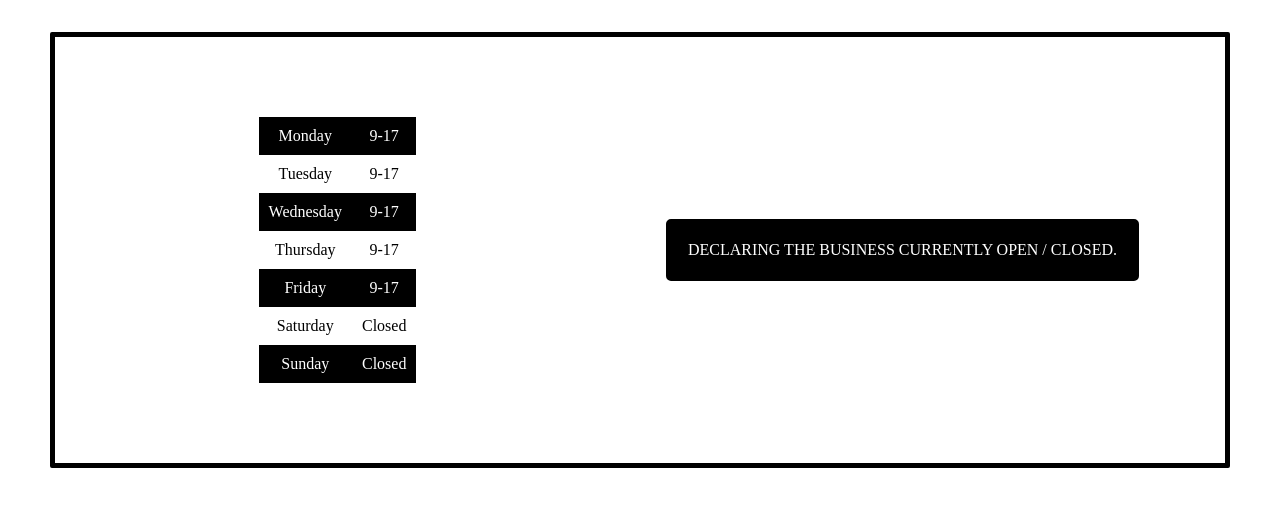
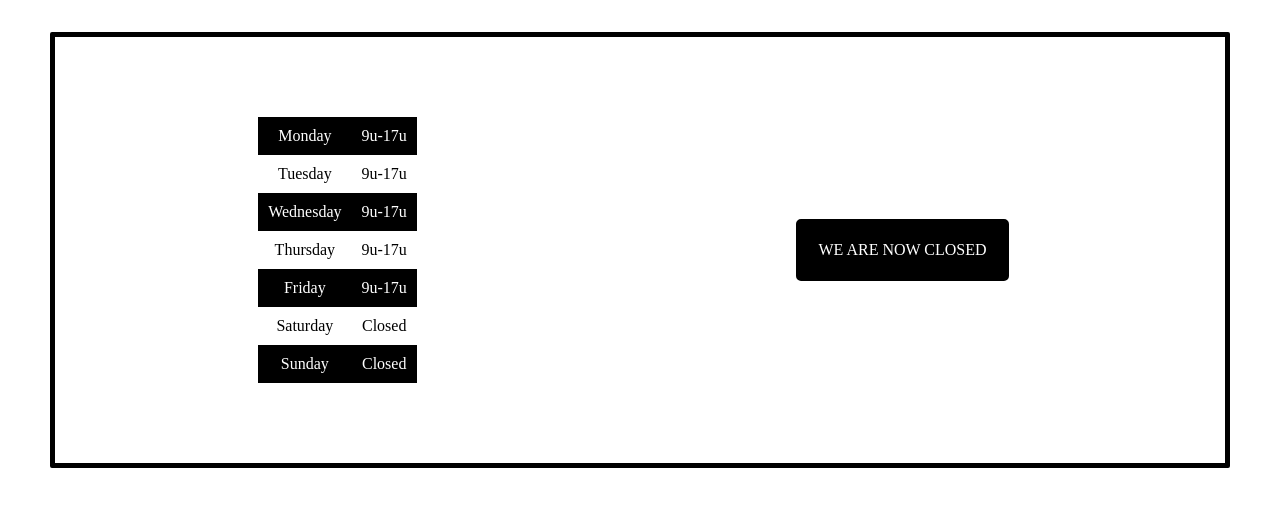
Before and after one commit to HaerensJanWebdesign/Serious-Business, a plain HTML site: page index.html in a window 1280 px wide. Shown: the part 108-614 px from the top of the page. Drawn offline with nearby package versions, Linux system fonts and the light colour scheme.

Commit message:
add javascript function

```diff
--- /dev/null
+++ b/assets/js/app.js
@@ -0,0 +1,12 @@
+let today = new Date();
+let hour = today.getHours();
+
+function areWeOpen (){
+  if (hour >= 9 && hour <= 16){
+   openClosed.innerHTML = "We are open, be sure to visit us"
+  }
+  else {
+   openClosed.innerHTML = "We are now closed"
+  }
+}
+areWeOpen();
--- a/index.html
+++ b/index.html
@@ -16,26 +16,26 @@
     </div>
     <div class="wrapper">
         <div class="box-1">
-            <table>
+            <table id="openHours">
                 <tr>
                     <td>Monday</td>
-                    <td>9-17</td>
+                    <td>9u-17u</td>
                 </tr>
                 <tr>
                     <td>Tuesday</td>
-                    <td>9-17</td>
+                    <td>9u-17u</td>
                 </tr>
                 <tr>
                     <td>Wednesday</td>
-                    <td>9-17</td>
+                    <td>9u-17u</td>
                 </tr>
                 <tr>
                     <td>Thursday</td>
-                    <td>9-17</td>
+                    <td>9u-17u</td>
                 </tr>
                 <tr>
                     <td>Friday</td>
-                    <td>9-17</td>
+                    <td>9u-17u</td>
                 </tr>
                 <tr>
                     <td>Saturday</td>
@@ -48,8 +48,10 @@
             </table>
         </div>
         <div class="box-2">
-            <p> Declaring the business currently open / closed.</p>
+            <p id="openClosed"></p>
         </div>
     </div>
+
+    <script src="assets/js/app.js"></script>
 </body>
 </html>
```
